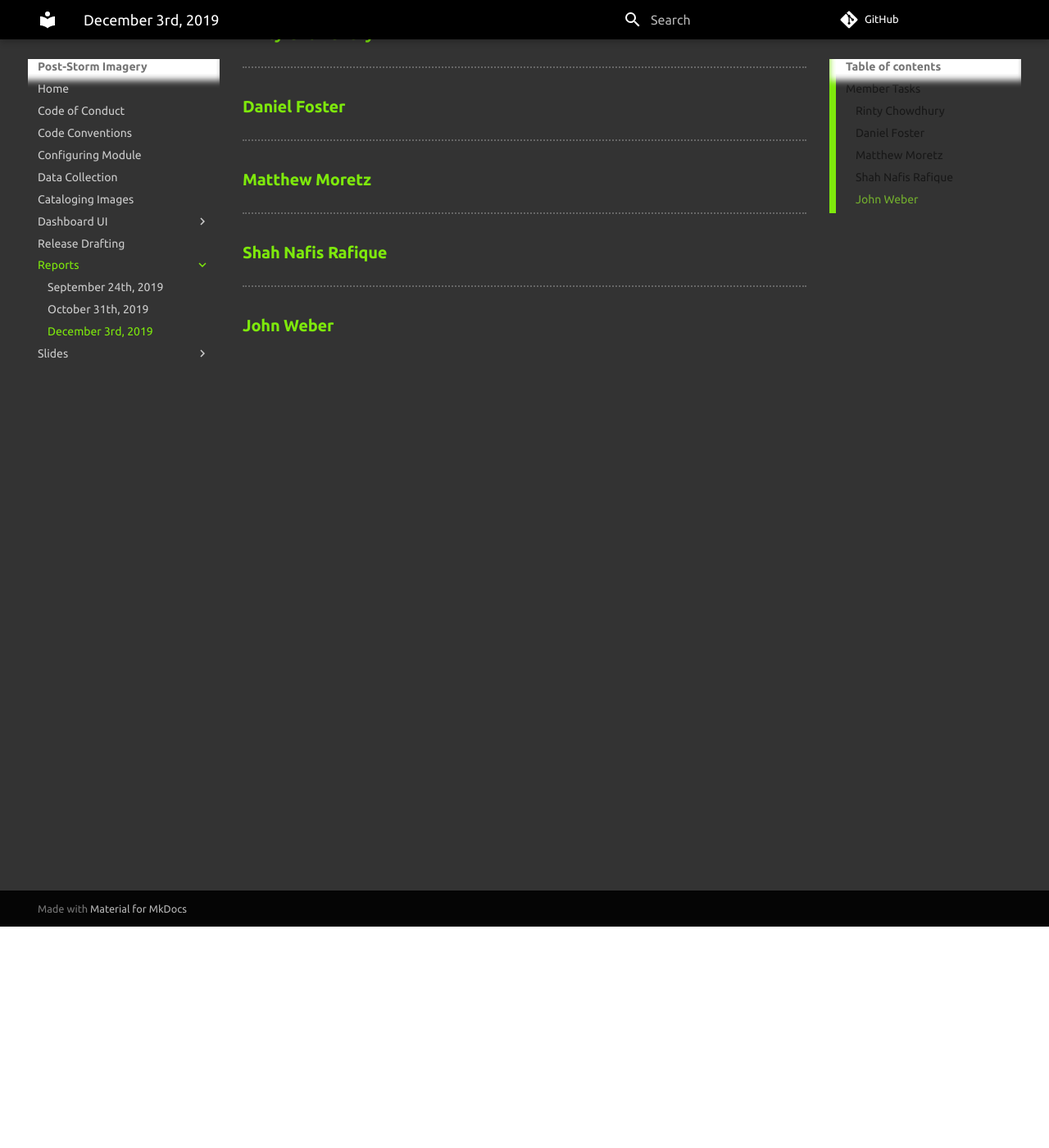
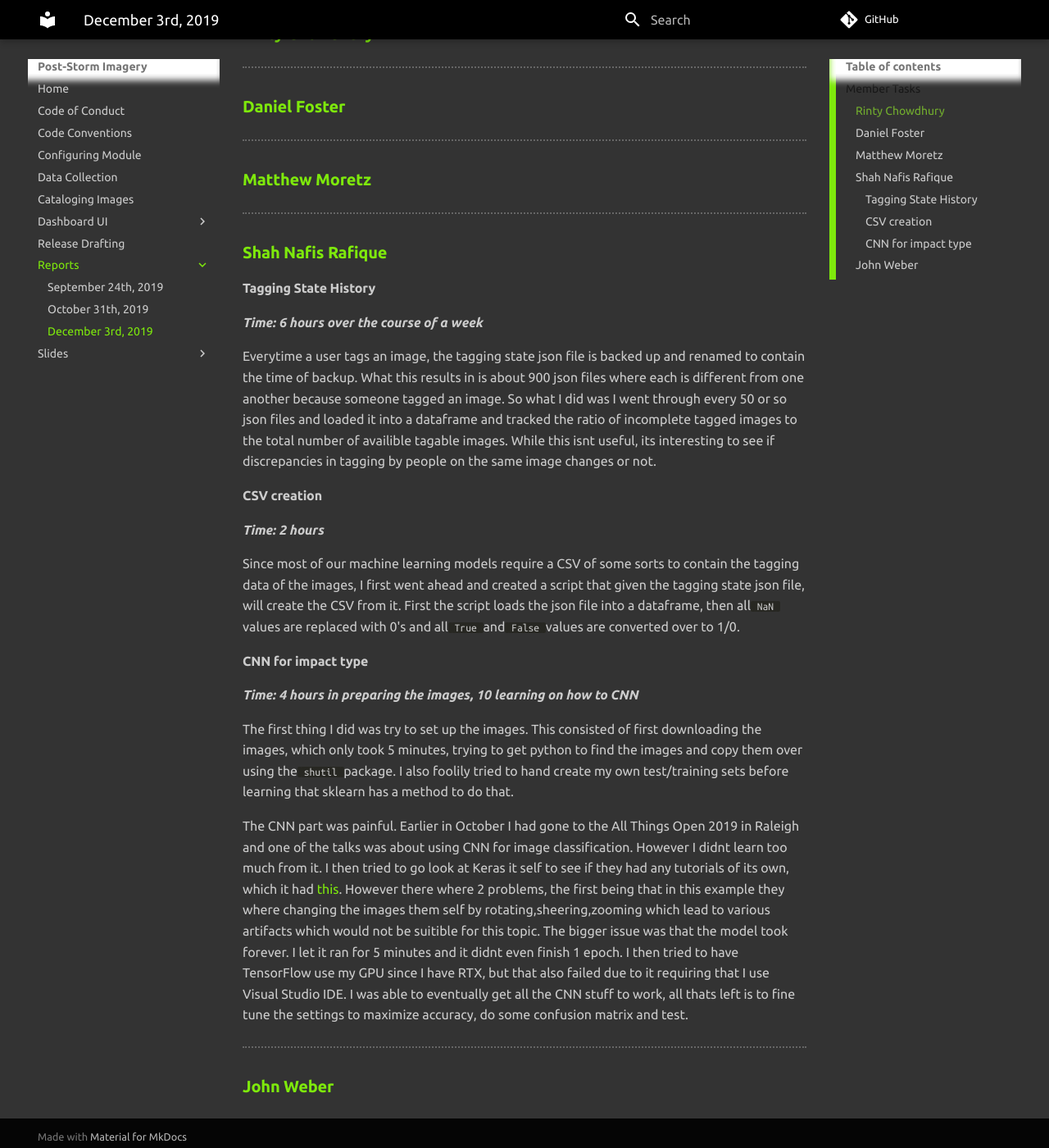
Before and after one commit to UNCG-CSE/Poststorm_Imagery, an MkDocs documentation site: the page built from docs/reports/progress_report_03-12-2019.md, in a window 1280 px wide and 1400 px high, scrolled down 270 px. Shown: the whole window at 82% size. Built offline with MkDocs 1.6.1 and Material for MkDocs 9.7.7, drawn with Linux system fonts in a browser that asks for light colours; comment, search, counter and statistics services are not loaded.

Commit message:
added shah report

```diff
--- a/docs/reports/progress_report_03-12-2019.md
+++ b/docs/reports/progress_report_03-12-2019.md
@@ -19,6 +19,29 @@ Research scientists studying the effects of storms on land in the path of travel
 
 ### [**Shah Nafis Rafique**](https://github.com/ShahNafisRafique)
 
+#### Tagging State History
+
+***Time: 6 hours over the course of a week***
+
+Everytime a user tags an image, the tagging state json file is backed up and renamed to contain the time of backup. What this results in is about 900 json files where each is different from one another because someone tagged an image. So what I did was I went through every 50 or so json files and loaded it into a dataframe and tracked the ratio of incomplete tagged images to the total number of availible tagable images. While this isnt useful, its interesting to see if discrepancies in tagging by people on the same image changes or not.
+
+#### CSV creation
+
+***Time: 2 hours***
+
+Since most of our machine learning models require a CSV of some sorts to contain
+the tagging data of the images, I first went ahead and created a script that
+given the tagging state json file, will create the CSV from it. First the script
+loads the json file into a dataframe, then all `NaN` values are replaced with 0's and all `True` and `False` values are converted over to 1/0.
+
+#### CNN for impact type
+
+***Time: 4 hours in preparing the images, 10 learning on how to CNN***
+
+The first thing I did was try to set up the images. This consisted of first downloading the images, which only took 5 minutes, trying to get python to find the images and copy them over using the `shutil` package. I also foolily tried to hand create my own test/training sets before learning that sklearn has a method to do that.
+
+The CNN part was painful. Earlier in October I had gone to the All Things Open 2019 in Raleigh and one of the talks was about using CNN for image classification. However I didnt learn too much from it. I then tried to go look at Keras it self to see if they had any tutorials of its own, which it had [this](https://blog.keras.io/building-powerful-image-classification-models-using-very-little-data.html). However there where 2 problems, the first being that in this example they where changing the images them self by rotating,sheering,zooming which lead to various artifacts which would not be suitible for this topic. The bigger issue was that the model took forever. I let it ran for 5 minutes and it didnt even finish 1 epoch. I then tried to have TensorFlow use my GPU since I have RTX, but that also failed due to it requiring that I use Visual Studio IDE. I was able to eventually get all the CNN stuff to work, all thats left is to fine tune the settings to maximize accuracy, do some confusion matrix and test.
+
 ---
 
 ### [**John Weber**](https://github.com/JWeb56)
```
